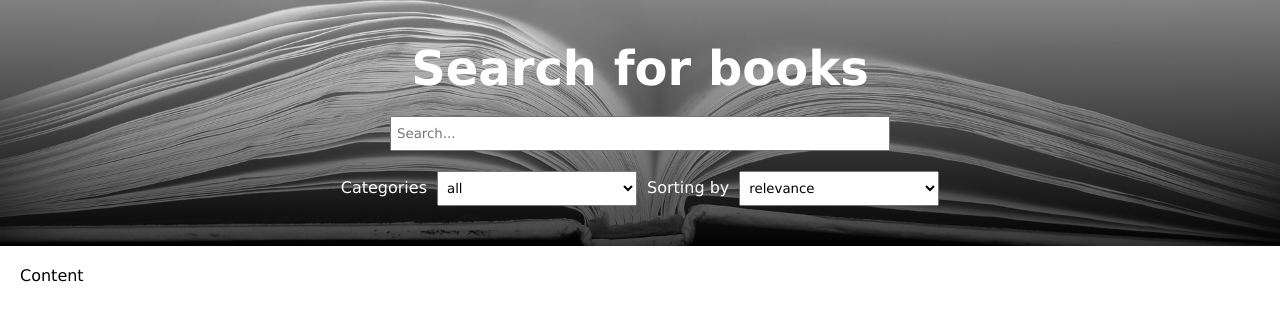
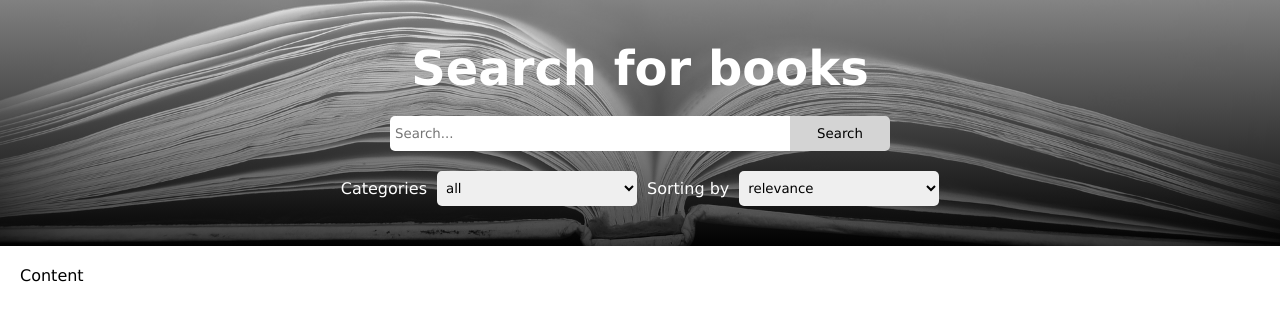
Before and after one commit to Roman0vsky/booksearch, a React (Create React App) app: page / in a window 1280 px wide. Shown: the top 320 px of the page. Built offline with nearby package versions, Linux system fonts and the light colour scheme.

Commit message:
added button and css

```diff
--- a/src/components/Header/Header.css
+++ b/src/components/Header/Header.css
@@ -3,7 +3,8 @@
   flex-direction: column;
   align-items: center;
   justify-content: center;
-  background: linear-gradient(rgba(255, 255, 255, 0.5), rgba(0, 0, 0, 0.7)), url("../../../public/bg.jpg");
+  background: linear-gradient(rgba(255, 255, 255, 0.5), rgba(0, 0, 0, 0.7)),
+    url("../../../public/bg.jpg");
   background-position: center;
   background-size: cover;
   opacity: 1;
@@ -21,3 +22,17 @@
   color: #fff;
   margin: 5px;
 }
+
+.container {
+  display: flex;
+  width: 100%;
+  flex-wrap: wrap;
+  justify-content: center;
+  align-items: center;
+}
+
+.container__inner {
+  display: flex;
+  justify-content: center;
+  align-items: center;
+}
--- a/src/components/Header/Header.tsx
+++ b/src/components/Header/Header.tsx
@@ -1,4 +1,5 @@
 import React from "react";
+import MyButton from "../MyButton/MyButton";
 import MyInput from "../MyInput/MyInput";
 import MySelect from "../MySelect/MySelect";
 import "./Header.css";
@@ -7,8 +8,12 @@ export default function Header() {
   return (
     <div className="Header">
       <span className="Header__title">Search for books</span>
+      <div className="container">
         <MyInput placeholder="Search..." />
+        <MyButton />
+      </div>
       <div className="container">
+        <div className="container__inner">
           <span className="Header__text">Categories</span>
           <MySelect>
             <option value="all">all</option>
@@ -19,6 +24,8 @@ export default function Header() {
             <option value="medical">medical</option>
             <option value="poetry">poetry</option>
           </MySelect>
+        </div>
+        <div className="container__inner">
           <span className="Header__text">Sorting by</span>
           <MySelect>
             <option value="relevance">relevance</option>
@@ -26,5 +33,6 @@ export default function Header() {
           </MySelect>
         </div>
       </div>
+    </div>
   );
 }
--- /dev/null
+++ b/src/components/MyButton/MyButton.css
@@ -0,0 +1,12 @@
+.MyButton {
+  height: 35px;
+  width: 100px;
+  padding: 5px;
+  border: none;
+  border-radius: 0 5px 5px 0;
+  background: rgb(212, 212, 212);
+}
+
+.MyButton:hover {
+  background: rgb(186, 186, 186);
+}
--- /dev/null
+++ b/src/components/MyButton/MyButton.tsx
@@ -0,0 +1,10 @@
+import React from "react";
+import "./MyButton.css";
+
+export default function MyButton(props: any) {
+  return (
+    <button className="MyButton" {...props}>
+      Search
+    </button>
+  );
+}
--- a/src/components/MyInput/MyInput.css
+++ b/src/components/MyInput/MyInput.css
@@ -1,5 +1,8 @@
 .MyInput {
   height: 35px;
-  width: 500px;
+  max-width: 400px;
+  width: 100%;
   padding: 5px;
+  border: none;
+  border-radius: 5px 0 0 5px;
 }
--- a/src/components/MySelect/MySelect.css
+++ b/src/components/MySelect/MySelect.css
@@ -3,4 +3,6 @@
   height: 35px;
   width: 200px;
   padding: 5px;
+  border: none;
+  border-radius: 5px;
 }
```
Also changed, not shown: public/background.jpg (deleted). Lines whose indentation alone changed are shown as unchanged.
